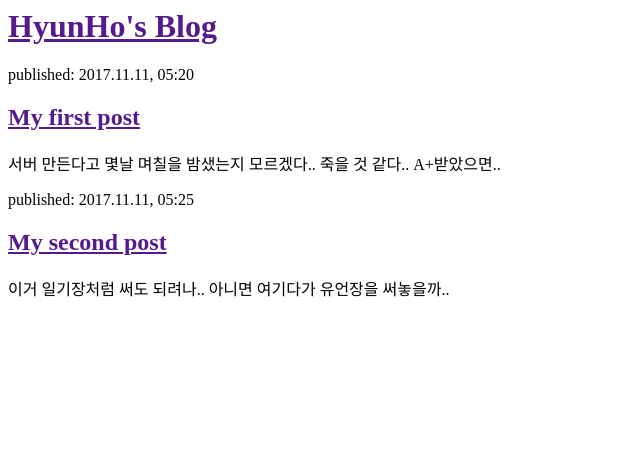
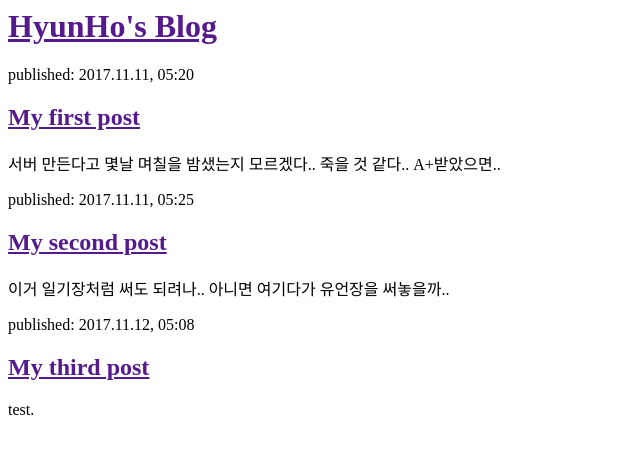
Before and after one commit to rg35891/my-first-blog, a Django app: page / in a window 1280 px wide. Shown: the top 454 px of the page, without its empty margins (0-640 px from the left). Run offline with Django 3.2, Linux system fonts and the light colour scheme.

Commit message:
modify post_list.html

```diff
--- a/blog/templates/blog/post_list.html
+++ b/blog/templates/blog/post_list.html
@@ -18,5 +18,11 @@
             <h2><a href="">My second post</a></h2>
             <p>이거 일기장처럼 써도 되려나.. 아니면 여기다가 유언장을 써놓을까..</p>
         </div>
+ <div>
+            <p>published: 2017.11.12, 05:08</p>
+            <h2><a href="">My third post</a></h2>
+            <p>test.
+        </div>
+
     </body>
 </html>
```
